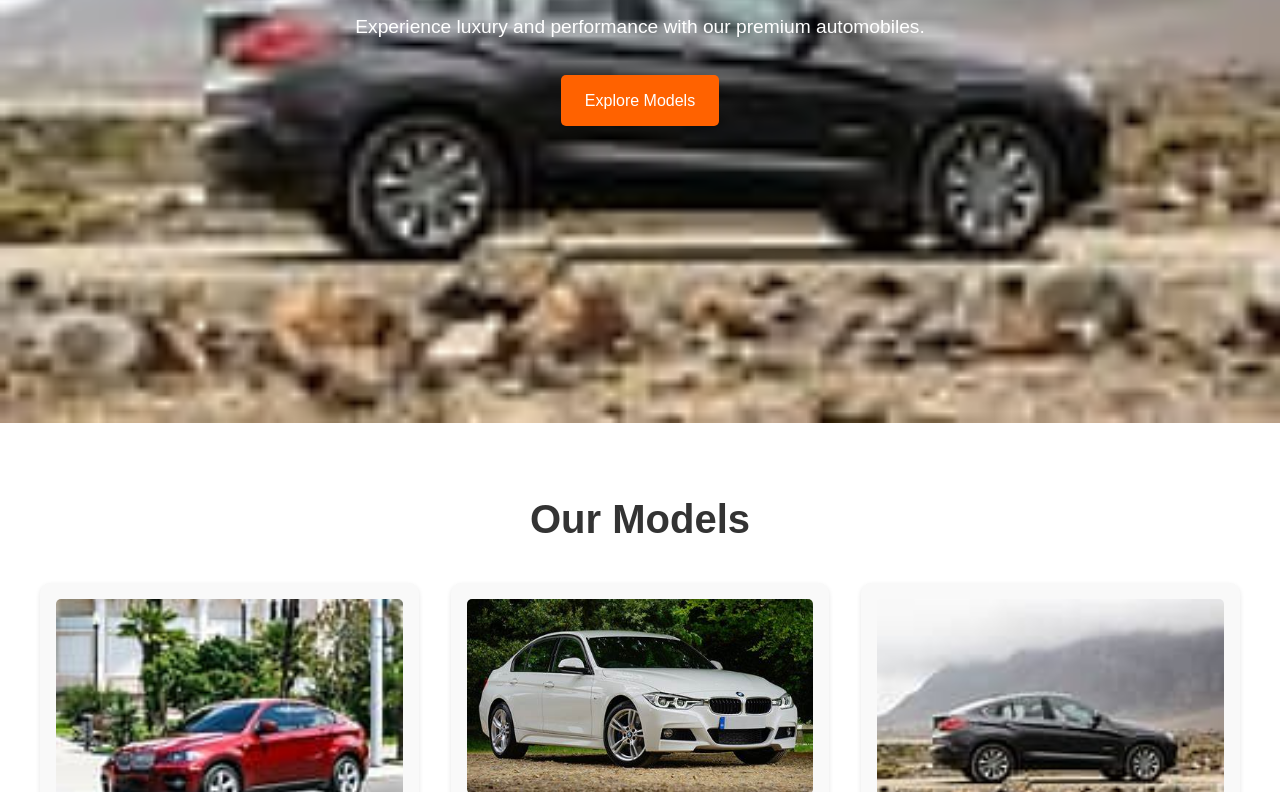
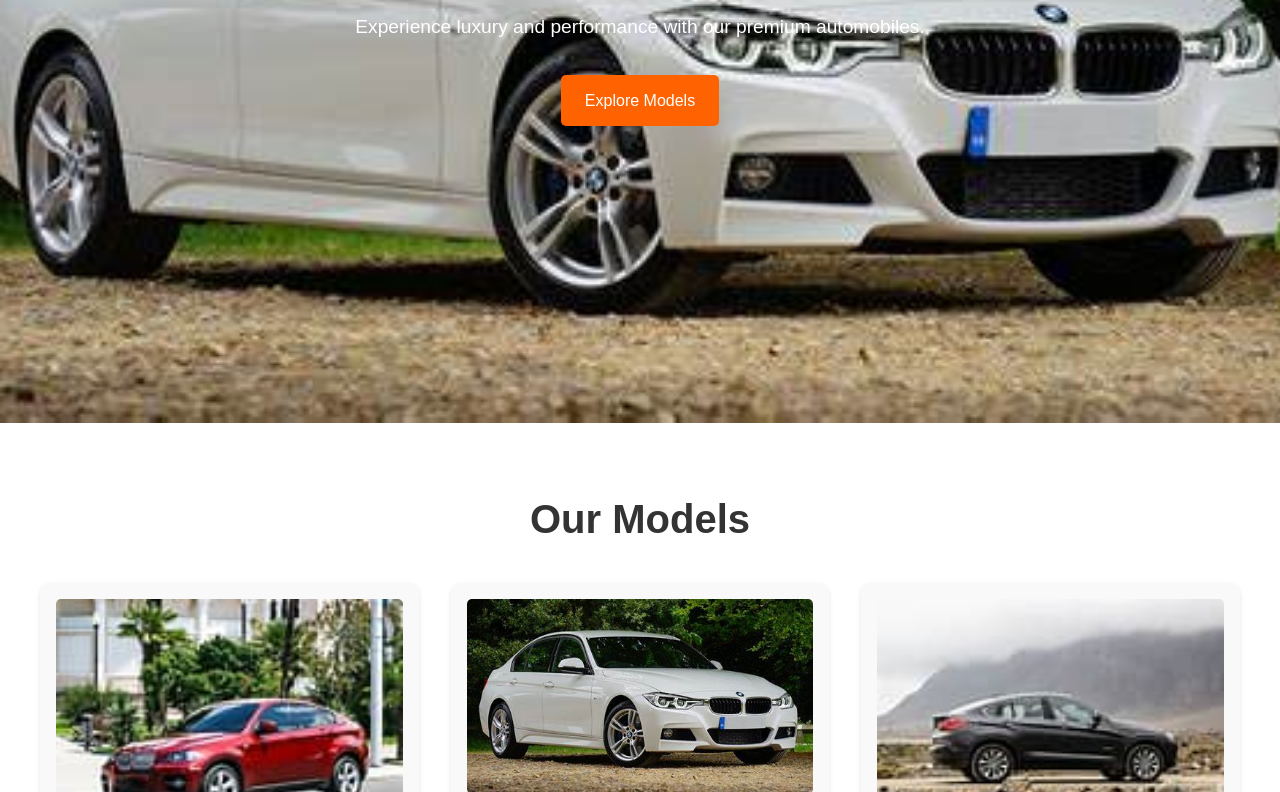
Before and after one commit to AbdulkadirRukayat/automobile, a plain HTML site: page muhammad/index.html in a window 1280 px wide. Shown: the part 377-1169 px from the top of the page. Drawn offline with Linux system fonts and the light colour scheme.

Commit message:
Update style.css

```diff
--- a/muhammad/style.css
+++ b/muhammad/style.css
@@ -62,7 +62,7 @@ body {
 
 .hero {
   height: 100vh;
-  background: url("images/bm3.jpeg") no-repeat center center/cover;
+  background: url("images/bm4.jpeg") no-repeat center center/cover;
   display: flex;
   justify-content: center;
   align-items: center;
```
